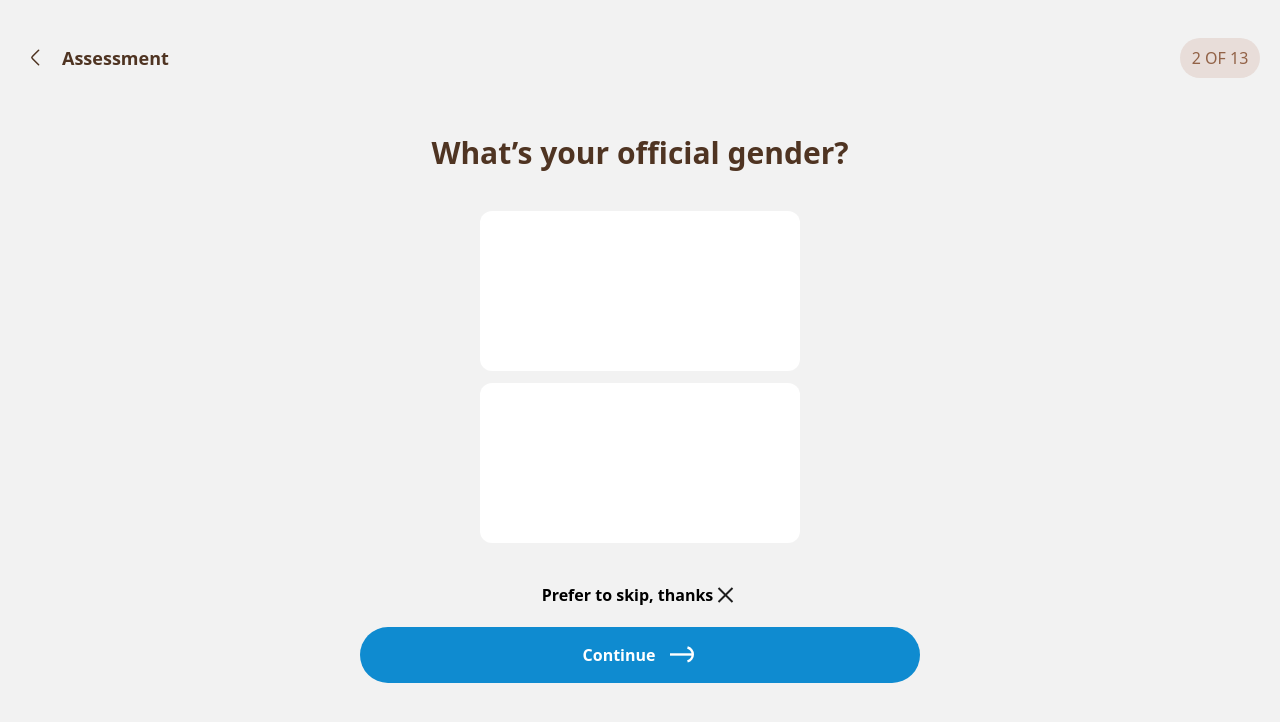
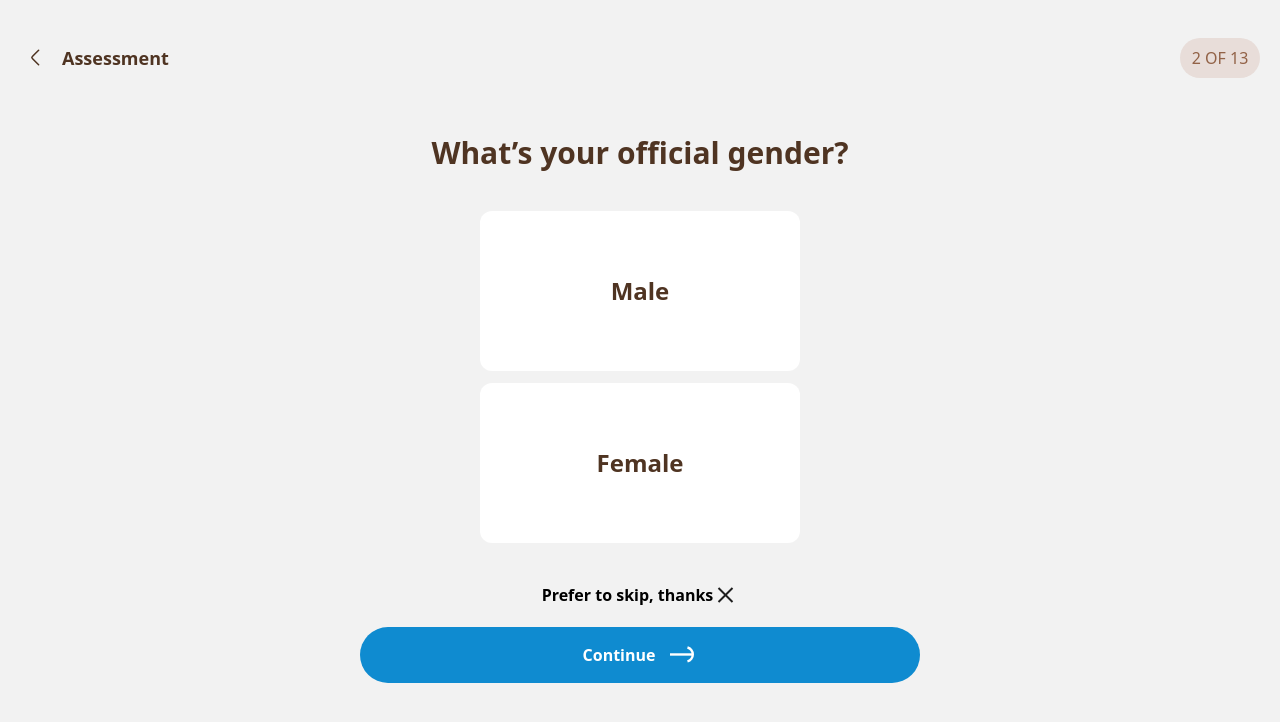
Before and after one commit to MentalPaddi/FrontEnd_Web, a Next.js app: page /your-gender in a window 1280 px wide. Shown: the top 722 px of the page. Built offline with nearby package versions, Linux system fonts and the light colour scheme.

Commit message:
implemented user input on your-gender page

```diff
--- a/src/app/(assessment)/your-gender/page.tsx
+++ b/src/app/(assessment)/your-gender/page.tsx
@@ -1,24 +1,39 @@
+'use client'
+
 import AssessmentNav from "@/components/shared/assessmentNav";
 import Button from "@/components/shared/button";
 import rightArrow from '@/public/assets/arrowRight.svg'
 import cancel from '@/public/assets/x.svg'
 import Image from "next/image";
+import { useRouter } from "next/navigation";
+import { FormEvent, useState } from "react";
 
 
 const Page = () => {
+  const [gender, setGender] = useState('');
+  const router = useRouter();
+
+  const handleSubmit = (e: FormEvent<HTMLFormElement>) => {
+    e.preventDefault();
+    console.log(gender)
+    router.push('/your-age')
+  }
+
   return (
     <section className="p-5">
         <AssessmentNav pageNumber="2" />
-        <form className=" max-w-[35em] mx-auto text-center">
+        <form onSubmit={(e) => handleSubmit(e)} className=" max-w-[35em] mx-auto text-center">
             <h1 className="font-bold text-3xl text-[#4F3422] text-center m-10">What’s your official gender?</h1>
             <div className="flex mb-10 flex-col gap-3">
-              <div className="rounded-xl mx-auto bg-white w-[20em] h-[10em]">
+              <div onClick={()=> setGender('male')} className={`rounded-xl hover:border-2 border-brown-80 mx-auto bg-white w-[20em] flex items-center justify-center h-[10em] ${gender === 'male' && 'border-2'} `}>
+                <p className="font-bold text-2xl text-brown-80">Male</p>
               </div>
-              <div className='rounded-xl mx-auto bg-white w-[20em] h-[10em]'>
-
+              <div onClick={()=> setGender('female')} className={`rounded-xl hover:border-2 border-brown-80 mx-auto flex items-center justify-center bg-white w-[20em] h-[10em] ${gender === 'female' && 'border-2'}`}>
+                <p className="font-bold text-2xl text-brown-80">Female</p>
               </div>
             </div>
-            <p className="flex m-5 justify-center cursor-pointer font-semibold">Prefer to skip, thanks
+            <p onClick={()=> router.push('/your-age')} className="flex m-5 justify-center cursor-pointer font-semibold">
+                <span>Prefer to skip, thanks</span>
                 <Image src={cancel} alt="cancel"   />
             </p>
             <Button title="Continue" icon={rightArrow} />
--- a/src/app/(assessment)/your-health/page.tsx
+++ b/src/app/(assessment)/your-health/page.tsx
@@ -4,8 +4,8 @@ import AssessmentNav from "@/components/shared/assessmentNav";
 import Button from "@/components/shared/button";
 import rightArrow from '@/public/assets/arrowRight.svg';
 import Image from "next/image";
+
 import { useRouter } from "next/navigation";
-
 import { healths } from "@/constants";
 import { useForm, SubmitHandler } from "react-hook-form"
 import { useState } from "react";
```
